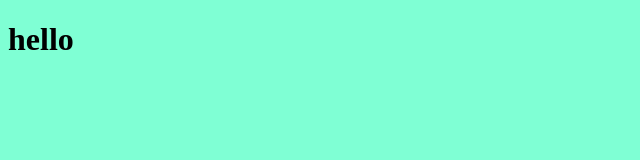
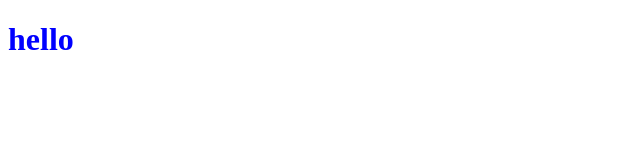
Before and after one commit to latifa-wakili/Final_odin_repo, a plain HTML site: page index.html in a window 1280 px wide. Shown: the whole page, without its empty margins (0-640 px from the left). Drawn offline with Linux system fonts and the light colour scheme.

Commit message:
added index.css

```diff
--- a/index.css
+++ b/index.css
@@ -1,3 +1,3 @@
 body {
-   background-color: aquamarine;
+   color: blue;
 }
```
